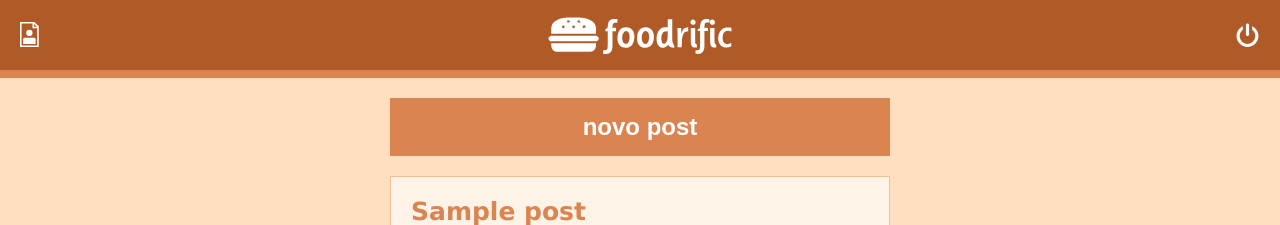
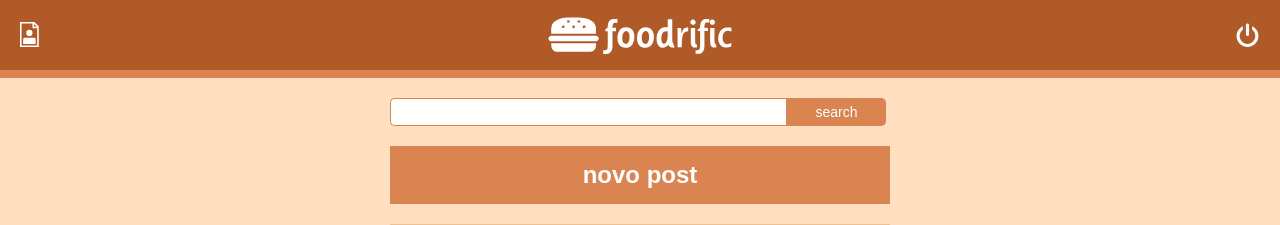
Before and after one commit to andrefreitas/feup-ldso-foodrific, a Python web app: template web/templates/feed.html in a window 1280 px wide. Shown: the top 225 px of the page. Run offline with Jinja, Linux system fonts and the light colour scheme; the template is opened without the code that fills it: most values are stand-ins (such as "Sample title", 1, 10 or a date in 2020); some web fonts are replaced.

Commit message:
Adicionada barra de pesquisa.

```diff
--- a/web/api/__init__.py
+++ b/web/api/__init__.py
@@ -15,3 +15,4 @@ from get_post import GetPost
 from edit_post import EditPost
 from delete_user import DeleteUser
 from password_verification import PasswordVerification
+from search import Search
--- a/web/app.py
+++ b/web/app.py
@@ -39,6 +39,7 @@ application = webapp2.WSGIApplication([
     ('/api/ing_tags', api.IngTags),
     ('/api/register_verification', api.RegisterVerification),
     ('/api/verifyPassword', api.PasswordVerification),
+    ('/api/search', api.Search),
     ('/cleantokens', CleanTokens),
     ('/recovery', Recovery)
 ], debug=True, config=config)
--- a/web/css/feed.css
+++ b/web/css/feed.css
@@ -24,6 +24,49 @@ body {
 .box{
 	background-color: #fff3e8;
 	border: solid 1px #efc296;
+}
+
+/* Barra de Pesquisa */
+#search_form{
+	margin-top: 20px;
+	width: 100%;
+}
+
+.search_textinput{
+	margin: 0;
+	padding: 5px 15px;
+	font-family: Arial, Helvetica, sans-serif;
+	font-size:14px;
+	border:1px solid #d98451; border-right:0px;
+	border-top-left-radius: 5px 5px;
+	border-bottom-left-radius: 5px 5px;
+	width: 73%;
+}
+
+.search_button {
+	margin: 0;
+	padding: 5px 15px;
+	font-family: Arial, Helvetica, sans-serif;
+	font-size:14px;
+	outline: none;
+	cursor: pointer;
+	text-align: center;
+	text-decoration: none;
+	color: #ffffff;
+	border: solid 1px #d98451; border-right:0px;
+	background: #d98451;
+	background: -webkit-gradient(linear, left top, left bottom, from(#d98451), to(#d98451));
+	background: -moz-linear-gradient(top,  #d98451,  #d98451);
+	border-top-right-radius: 5px 5px;
+	border-bottom-right-radius: 5px 5px;
+	width:20%;
+}
+
+.search_button:hover {
+	text-decoration: none;
+	background: #b05b27;
+	background: -webkit-gradient(linear, left top, left bottom, from(#b05b27), to(#b05b27));
+	background: -moz-linear-gradient(top,  #b05b27,  #b05b27);
 }
 
 /* Parte do NewPost */
--- a/web/templates/feed.html
+++ b/web/templates/feed.html
@@ -24,12 +24,15 @@
     </div>
 
     <div class="container">
+      <form id="search_form" method="get" action="api/search">
+		    <input type="text" class="search_textinput" name="term" size="21" maxlength="25"><input type="submit" value="search" class="search_button">
+	  </form>
       <button id="addPost">novo post</button>
       <!-- New Post -->
       <div id="newPost" class="box">
         <form id="newpost" method="post" action="api/newpost" onsubmit="return validatePublishPost()" enctype="multipart/form-data">
           <div class="alert" id="titleAlert"></div>
-          <input type="text" name="title" placeholder="Qual é o título?" maxlength="25px"/> <br/>
+          <input type="text" name="title" placeholder="Qual é o título?" maxlength="25"/> <br/>
           <div class="photo">
             <img id="foodImage" src="images/post-photo.svg" alt="Preview da Imagem">
           </div>
```
Also changed, not shown: web/datastore/post.py (+11 -0 lines).
